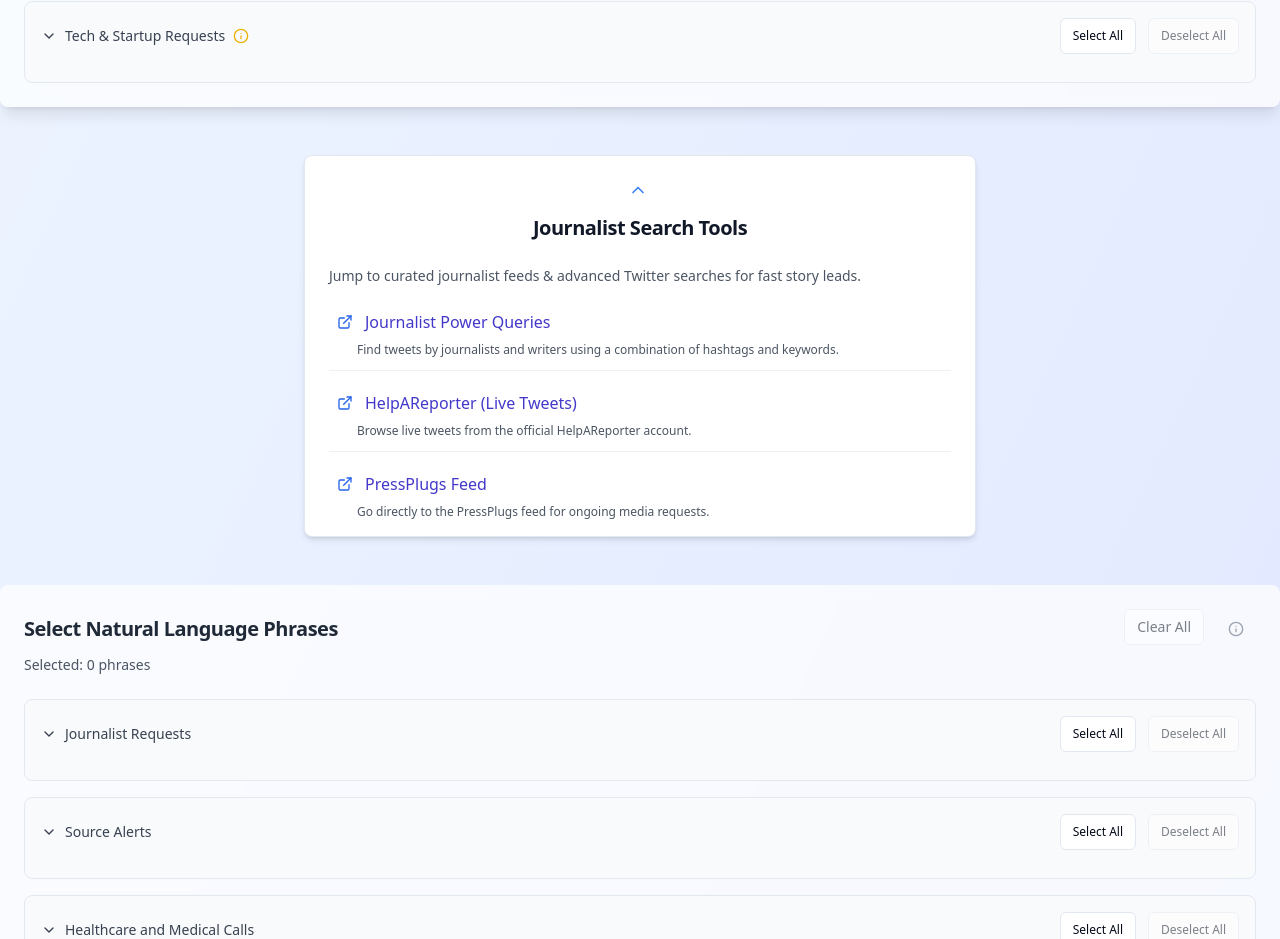
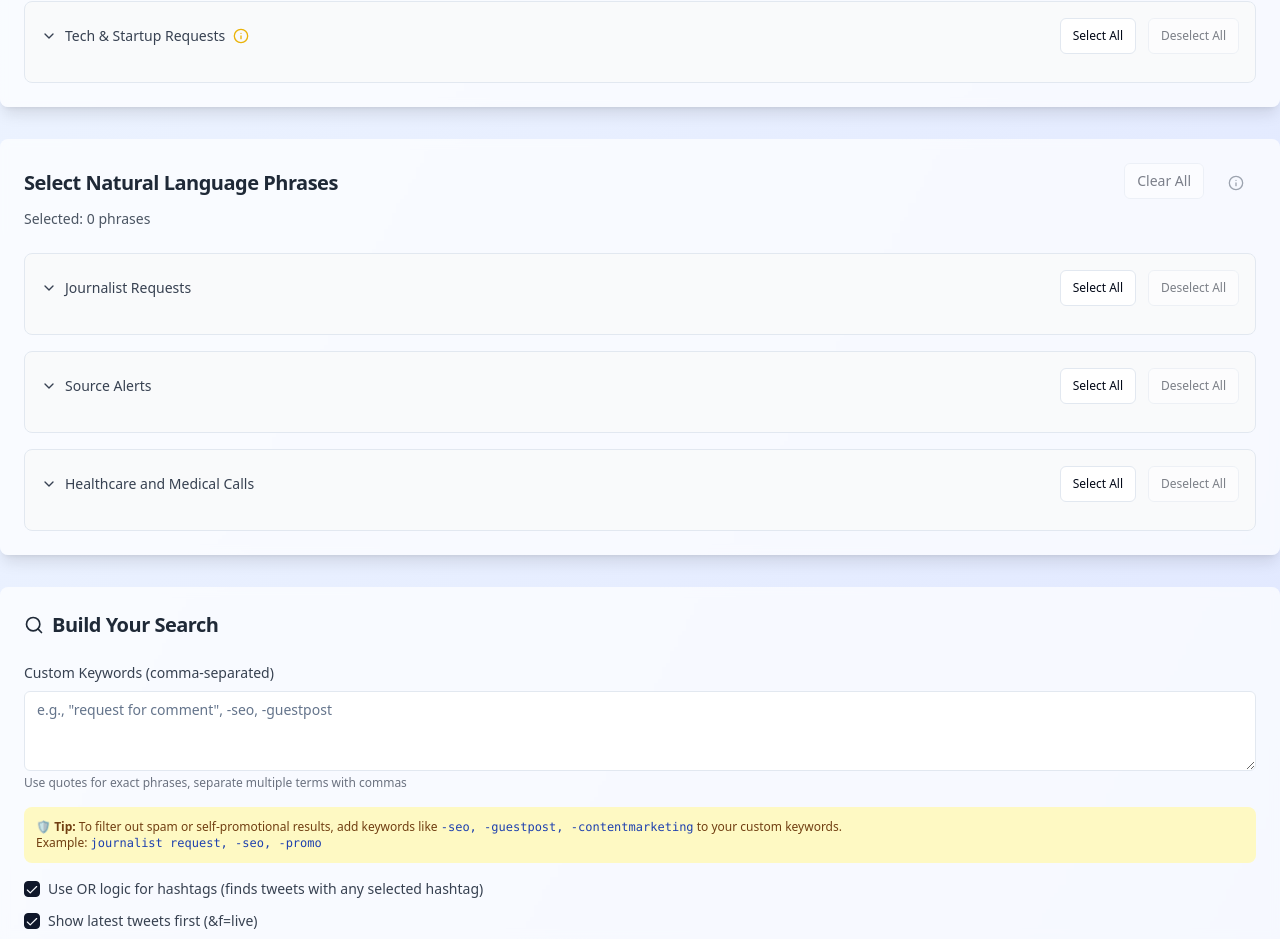
Before and after one commit to aliubaid-ux/scoop-the-leads-now, a React (Vite) app: page / in a window 1280 px wide. Shown: the part 1073-2012 px from the top of the page. Built offline with nearby package versions, Linux system fonts and the light colour scheme.

Commit message:
Fix: Remove duplicate Journalist Search Tools
Remove the duplicate "Journalist Search Tools" section and ensure the remaining one is at the top and expanded by default.

```diff
--- a/src/components/HashtagSelector.tsx
+++ b/src/components/HashtagSelector.tsx
@@ -1,4 +1,3 @@
-
 import { useState } from 'react';
 import { Card, CardContent, CardHeader, CardTitle } from '@/components/ui/card';
 import { Checkbox } from '@/components/ui/checkbox';
@@ -259,10 +258,6 @@ export const HashtagSelector = ({ selectedHashtags, setSelectedHashtags }: Hasht
           })}
         </CardContent>
       </Card>
-      {/* Place the Journalist Search Tools dropdown as its own section */}
-      <div>
-        <AdvancedJournalistRequest />
-      </div>
     </div>
   );
 };
```
